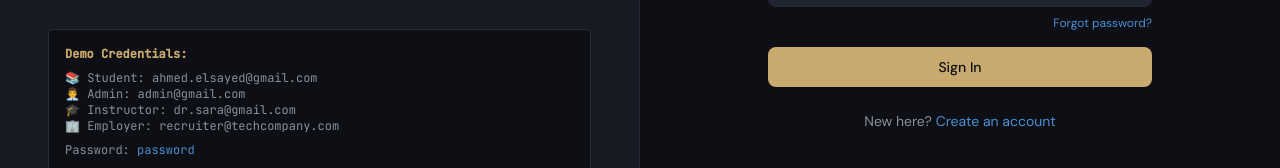
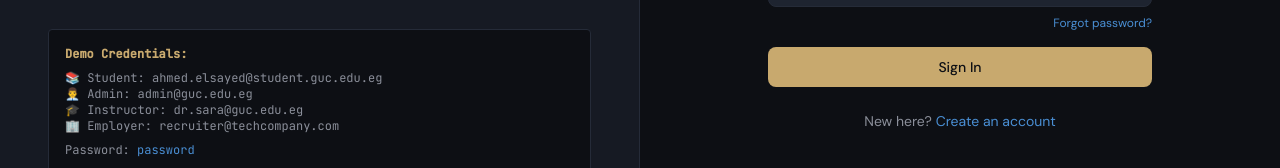
Before and after one commit to janahazem01/GUC-Project-Portfolio-Platform, a React (Vite) app: page /login in a window 1280 px wide. Shown: the part 451-619 px from the top of the page. Built offline with nearby package versions, Linux system fonts and the light colour scheme.

Commit message:
changed displayed demo data

```diff
--- a/src/pages/auth/Login.jsx
+++ b/src/pages/auth/Login.jsx
@@ -61,9 +61,9 @@ export default function Login() {
         {/* Demo credentials */}
         <div className="bg-bg-base p-4 rounded border border-border text-text-secondary text-xs font-mono">
           <p className="font-bold text-accent-gold mb-2">Demo Credentials:</p>
-          <p>📚 Student: ahmed.elsayed@gmail.com</p>
-          <p>👨‍💼 Admin: admin@gmail.com</p>
-          <p>🎓 Instructor: dr.sara@gmail.com</p>
+          <p>📚 Student: ahmed.elsayed@student.guc.edu.eg</p>
+          <p>👨‍💼 Admin: admin@guc.edu.eg</p>
+          <p>🎓 Instructor: dr.sara@guc.edu.eg</p>
           <p>🏢 Employer: recruiter@techcompany.com</p>
           <p className="mt-2">Password: <span className="text-accent-blue">password</span></p>
         </div>
```
